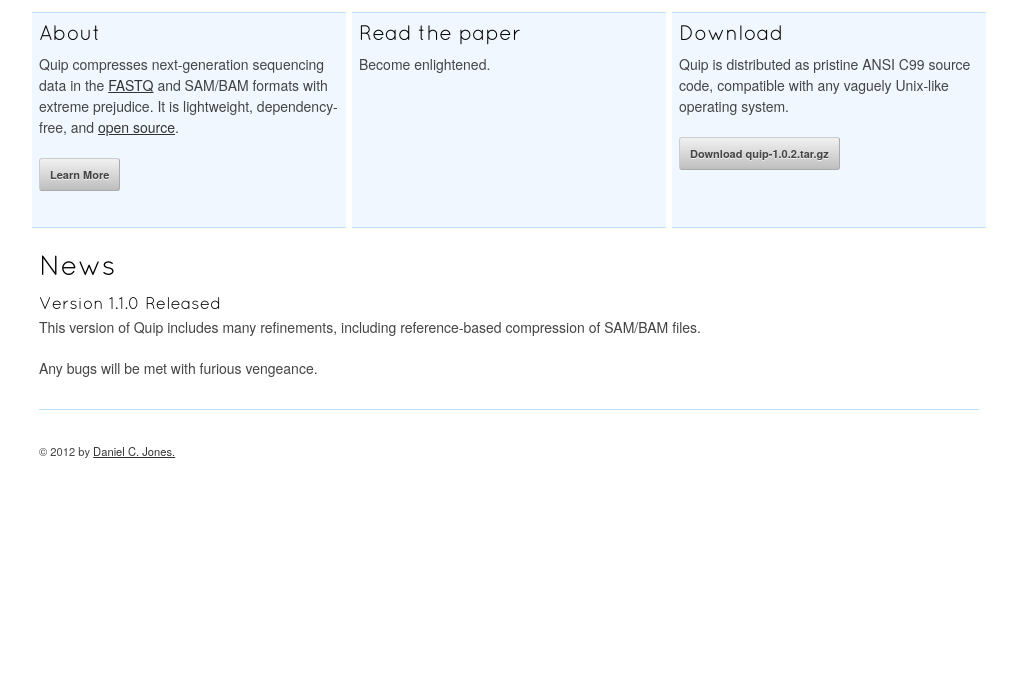
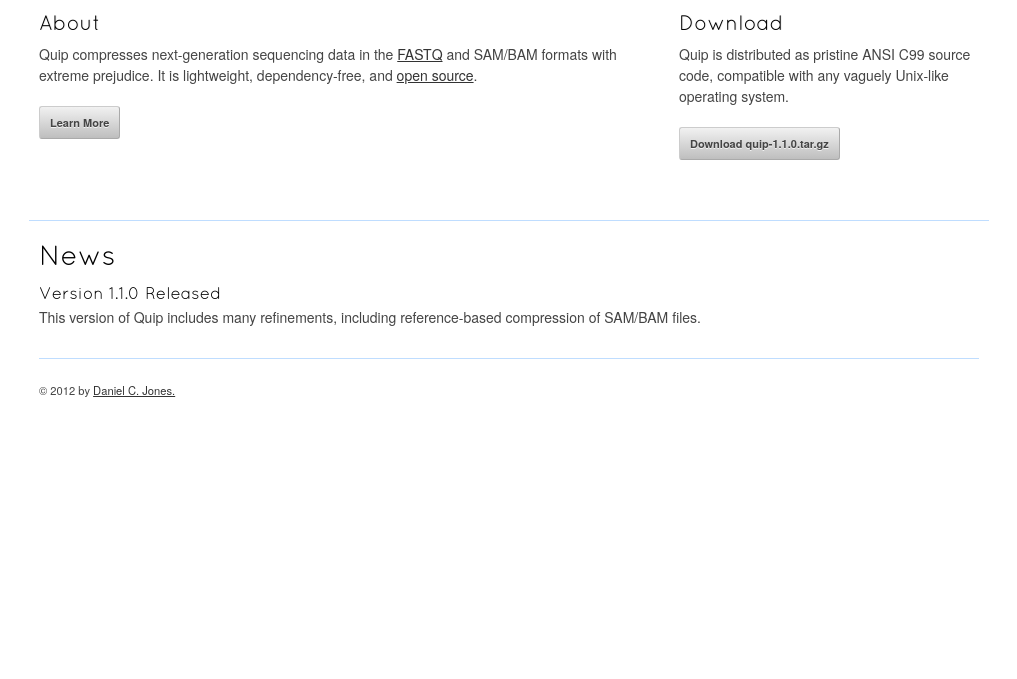
Before and after one commit to dcjones/quip-website, a plain HTML site: page index.html in a window 1280 px wide. Shown: the part 121-800 px from the top of the page, without its empty margins (131-1148 px from the left). Drawn offline with nearby package versions, Linux system fonts and the light colour scheme.

Commit message:
Update for 1.1.0.

```diff
--- a/index.html
+++ b/index.html
@@ -39,13 +39,13 @@
 	<div class="container" id="title_block">
 		<div class="sixteen columns" id="title_block">
 			<h1 class="remove-bottom" style="margin-top: 40px">Quip</h1>
-			<!-- <hr /> -->
+			<hr />
 		</div>
 	</div>
 
 	<div class="container" id="title_block">
 
-		<div class="one-third column" id="about_block">
+		<div class="two-thirds column" id="about_block">
 			<h4>About</h4>
 
 			<p>Quip compresses next-generation sequencing data in the
@@ -57,19 +57,15 @@
 			<p><a href="https://github.com/dcjones/quip#readme" class="button">Learn More</a></p>
 		</div>
 
-		<div class="one-third column" id="paper_block">
-			<h4>Read the paper</h4>
-			<p>Become enlightened.</p>
-		</div>
-
 		<div class="one-third column" id="download_block">
 			<h4>Download</h4>
 			<p>Quip is distributed as pristine ANSI C99 source code, compatible
 				with any vaguely Unix-like operating system.</p>
 
-			<a href="https://github.com/downloads/dcjones/quip/quip-1.0.2.tar.gz" class="button">Download quip-1.0.2.tar.gz</a>
+			<a href="https://github.com/downloads/dcjones/quip/quip-1.1.0.tar.gz" class="button">Download quip-1.1.0.tar.gz</a>
 		</div>
-		</div>
+		<hr />
+	</div>
 
 
 	</div>
@@ -82,8 +78,6 @@
 			<h5>Version 1.1.0 Released</h5>
 			<p>This version of Quip includes many refinements, including reference-based compression
 			   of SAM/BAM files.</p>
-
-			<p>Any bugs will be met with furious vengeance.</p>
 		</div>
 
 		<div class="sixteen columns">
--- a/stylesheets/layout.css
+++ b/stylesheets/layout.css
@@ -17,17 +17,14 @@
 /* #Site Styles
 ================================================== */
 
-.container {
-	padding-top: 20px;
-}
 
 div#about_block, div#paper_block, div#download_block {
 	height: 200px;
 	padding: 7px;
 	margin: 3px;
-	background-color: #f0f7ff;
-	border-top: solid 1px #bfddff;
-	border-bottom: solid 1px #bfddff;
+	/*background-color: #f0f7ff;*/
+	/*border-top: solid 1px #bfddff;*/
+	/*border-bottom: solid 1px #bfddff;*/
 /*	border-top: solid 1px #9bb3cf;
 	border-bottom: solid 1px #9bb3cf;
 */}
@@ -36,7 +33,7 @@ div#about_block h4, div#paper_block h4, div#download_block h4 {
 	text-shadow: 1px 0px 0 #eee;
 }
 
-hr { border: solid #bfddff; border-width: 1px 0 0; clear: both; margin: 10px 0 30px; height: 0; }
+hr { border: solid #bfddff; border-width: 1px 0 0; clear: both; margin: 10px 0 20px; height: 0; }
 
 
 /* #Page Styles
```
